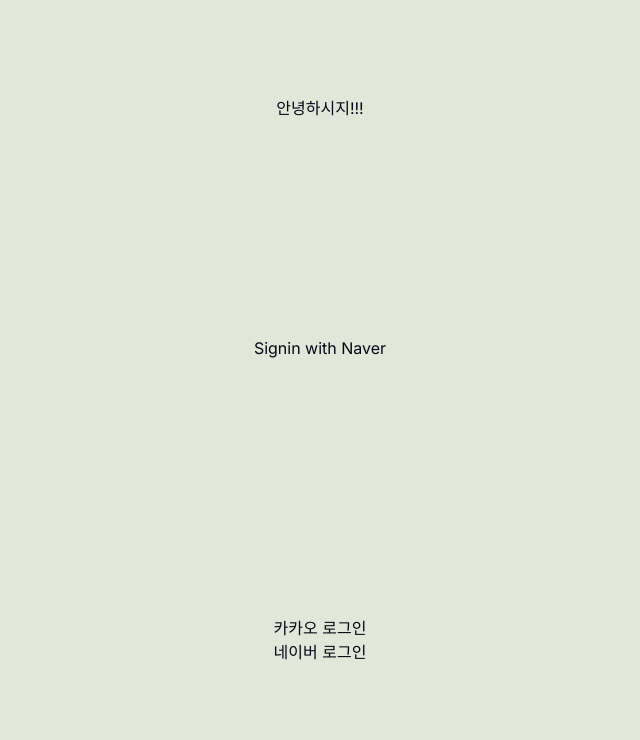
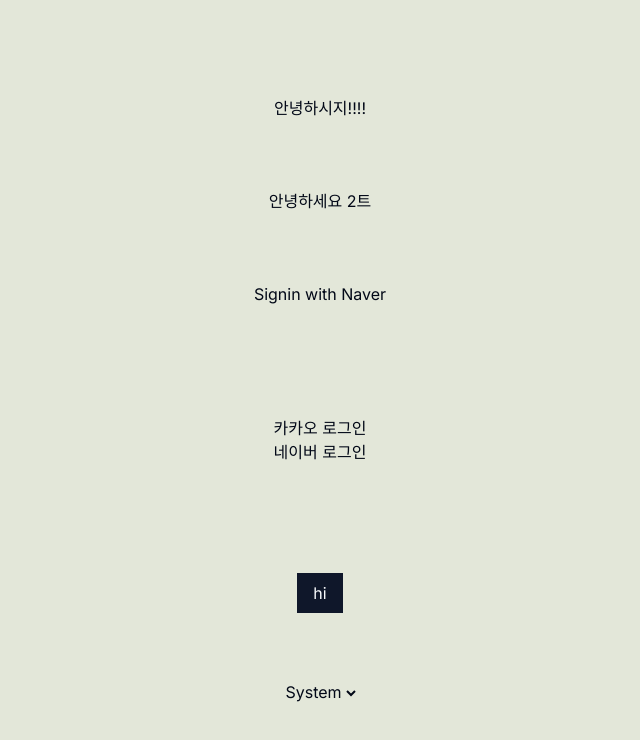
Before and after one commit to education-project-knowing/front-end, a Next.js app: page / in a window 1280 px wide. Shown: the top 740 px of the page, without its empty margins (320-960 px from the left). Built offline with nearby package versions, Linux system fonts and the light colour scheme.

Commit message:
test: 자동배포 test

```diff
--- a/src/app/page.tsx
+++ b/src/app/page.tsx
@@ -1,21 +1,50 @@
 'use client';
+import { useTheme } from 'next-themes';
+import { useEffect } from 'react';
+import { Button } from '@/components/ui/button';
 
-import { getProviders, signIn } from 'next-auth/react';
+const usePageLeaveWarning = (message: any) => {
+  useEffect(() => {
+    const handleWindowClose = (e: any) => {
+      e.preventDefault();
+      e.returnValue = message;
+      return message;
+    };
+
+    window.addEventListener('beforeunload', handleWindowClose);
+
+    return () => {
+      window.removeEventListener('beforeunload', handleWindowClose);
+    };
+  }, [message]);
+};
 
 export default function Home() {
+  const { theme, setTheme } = useTheme();
+  usePageLeaveWarning('이 페이지를 벗어나면 변경 사항이 저장되지 않습니다. 계속하시겠습니까?');
+
+  console.log(theme);
   return (
     <main className="flex min-h-screen flex-col items-center justify-between p-24">
-      <h1>안녕하시지!!!</h1>
-      <form
-        action={async () => {
-          await signIn('naver');
-        }}>
+      <h1>안녕하시지!!!!</h1>
+      <h1>안녕하세요 2트</h1>
+      <form>
         <button type="submit">Signin with Naver </button>
       </form>
       <div className="flex flex-col p-10">
-        <button onClick={() => signIn('kakao', { redirect: true, callbackUrl: '/' })}>카카오 로그인</button>
-        <button onClick={() => signIn('naver')}>네이버 로그인</button>
+        <button>카카오 로그인</button>
+        <button>네이버 로그인</button>
       </div>
+      <Button>hi</Button>
+      <select
+        className="bg-background"
+        value={theme}
+        onChange={e => setTheme(e.target.value)}>
+        <option value="system">System</option>
+        <option value="dark">Dark</option>
+        <option value="light">Light</option>
+        <option value="blue">blue</option>
+      </select>
     </main>
   );
 }
```
